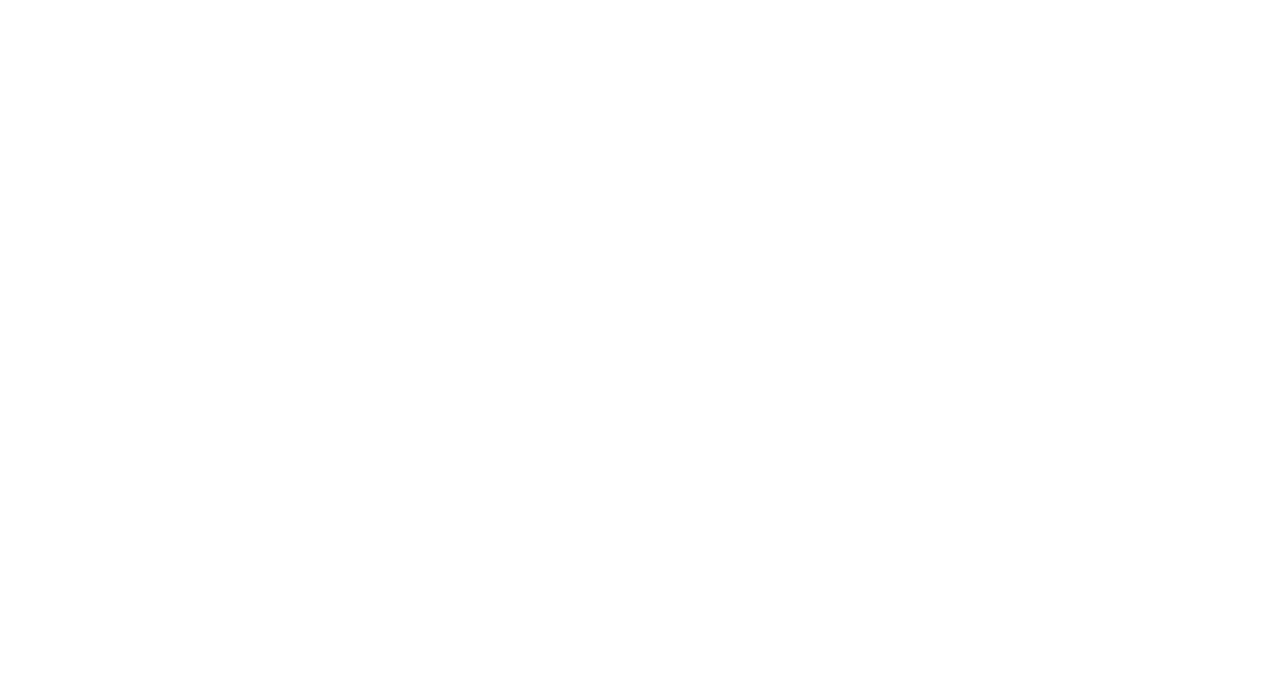
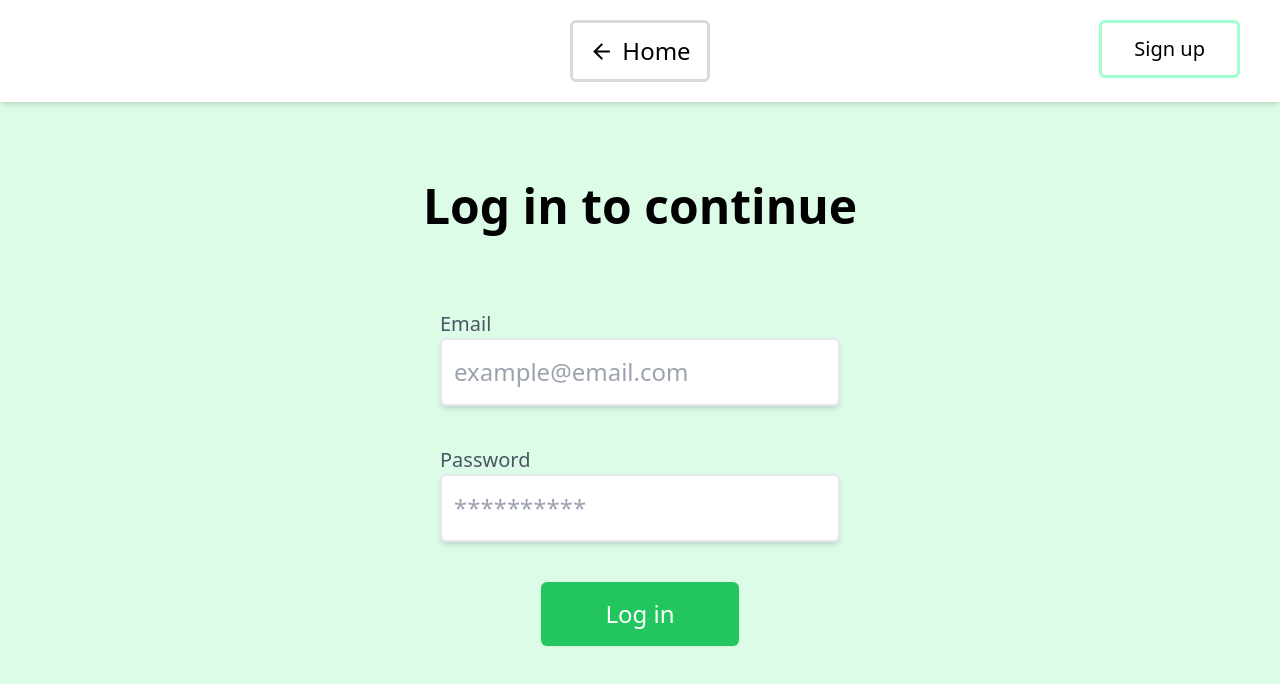
Before and after one commit to JGMundle/shapers-ecommerce, a Next.js app: page /signon/login in a window 1280 px wide. Shown: the top 684 px of the page. Built offline with nearby package versions, Linux system fonts and the light colour scheme.

Commit message:
Add design to the login and sign up page

```diff
--- /dev/null
+++ b/app/components/LoginBar.tsx
@@ -0,0 +1,23 @@
+import Link from 'next/link';
+import React from 'react'
+import styles from "./SignonBar.module.css"
+import { IoMdArrowBack } from "react-icons/io";
+
+const LoginBar = () => {
+
+  return (
+      <div className="flex flex-row p-5 shadow-md justify-center bg-white">
+
+      <Link href={"/"} className={styles.home}>
+        <IoMdArrowBack size={25} className='mr-2'/>
+        Home
+      </Link>
+
+      <Link href={"/signon/signup"} className={styles.loginbtn}>
+        Sign up
+      </Link>
+    </div>
+  );
+}
+
+export default LoginBar
--- /dev/null
+++ b/app/components/SignonBar.module.css
@@ -0,0 +1,39 @@
+.loginbtn {
+    font-size: 1.25rem;
+    line-height: 1.75rem;
+    border-width: 3px;
+    border-color: #7fffbfbd;
+    border-radius: 6px;
+    padding-inline: 2rem;
+    padding-block: 0.75rem;
+
+    position: absolute;
+    right: 2.5rem;
+
+    transition: ease-out 250ms;
+}
+
+.loginbtn:hover {
+    background-color: #7fffbf43;
+    transition: background ease-in 170ms;
+}
+
+
+.home {
+    display: flex;
+    flex-direction: row;
+    align-items: center;
+    font-size: 1.5rem;
+    line-height: 2rem;
+
+    border: 3px solid rgba(128, 128, 128, 0.289);
+    border-radius: 6px;
+    padding-inline: 1rem;
+    padding-block: 0.75rem;
+    transition: ease-out 250ms;
+}
+
+.home:hover {
+    background-color: rgba(128, 128, 128, 0.136);
+    transition: background ease-in 170ms;
+}
--- a/app/components/SignupProgress.tsx
+++ b/app/components/SignupProgress.tsx
@@ -1,13 +1,44 @@
+import Link from 'next/link';
 import React from 'react'
-import { Bs1Circle, Bs1CircleFill } from "react-icons/bs";
+import {
+  Bs1Circle,
+  Bs1CircleFill,
+  Bs2Circle,
+  Bs2CircleFill
+} from "react-icons/bs";
+import styles from "./SignonBar.module.css"
+import { IoMdArrowBack } from 'react-icons/io';
 
 const SignupProgress = () => {
+  // Styles
+  const circleSize = 35
+
+  const progressStyle = {
+    numberDivStyle: "flex flex-col items-center space-y-1",
+  };
+
   return (
-    <div className="flex flex-row p-5 shadow-md items-center bg-white">
-      <Bs1Circle />
+    <div className="flex flex-row p-5 shadow-md justify-center bg-white space-x-20 ">
+      <Link href={"/"} className={`${styles.home} absolute left-10`}>
+        <IoMdArrowBack size={25} className="mr-2" />
+        Home
+      </Link>
 
+      <div className={progressStyle.numberDivStyle}>
+        <Bs1Circle size={circleSize} />
+        <p>Account</p>
+      </div>
+
+      <div className={progressStyle.numberDivStyle}>
+        <Bs2Circle size={circleSize} />
+        <p>Bank details</p>
+      </div>
+
+      <Link href={"/signon/login"} className={styles.loginbtn}>
+        Log in
+      </Link>
     </div>
-  )
+  );
 }
 
 export default SignupProgress
--- a/app/signon/login/page.tsx
+++ b/app/signon/login/page.tsx
@@ -1,9 +1,57 @@
+import LoginBar from '@/app/components/LoginBar';
+import SignupProgress from '@/app/components/SignupProgress';
 import React from 'react'
 
 const page = () => {
+    const formStyle = {
+    mainForm: "mt-10 flex flex-col items-center",
+    fieldStyle: "",
+    labelStyle: "text-xl text-gray-600",
+    inputStyle1: "text-2xl border-2 rounded-md px-3 py-4 shadow-md",
+    inputStyle2: "text-2xl border-2 rounded-md px-3 py-4 shadow-md",
+
+    divStyle: " flex flex-col"
+  };
+
+  const longInputWidth = "25rem"
   return (
-    <div>
+    <div className="bg-green-100" style={{ minHeight: "100vh" }}>
+      <LoginBar />
+      <div className="mt-20">
+        <h1 className="text-5xl font-bold text-center">
+          Log in to continue
+        </h1>
+        <form action="submit" className={formStyle.mainForm}>
+          <div className={`${formStyle.divStyle} m-10`}>
+            <label htmlFor="" className={formStyle.labelStyle}>
+              Email
+            </label>
+            <input
+              type="text"
+              placeholder="example@email.com"
+              className={`${formStyle.inputStyle2}`}
+              style={{ width: `${longInputWidth}` }}
+            />
+          </div>
 
+          <div className={`${formStyle.divStyle} mb-5`}>
+            <label htmlFor="" className={formStyle.labelStyle}>
+              Password
+            </label>
+            <input
+              type="password"
+              placeholder="**********"
+              className={formStyle.inputStyle2}
+              style={{ width: `${longInputWidth}` }}
+            />
+          </div>
+          <div className='absolute left-10'/>
+
+          <button className="mt-5 text-2xl bg-green-500 rounded-md p-4 text-white px-16 shadow-sm">
+            Log in
+          </button>
+        </form>
+      </div>
     </div>
   );
 }
--- a/app/signon/signup/page.tsx
+++ b/app/signon/signup/page.tsx
@@ -12,8 +12,10 @@ const signup = () => {
 
     divStyle: " flex flex-col"
   };
+
+  const longInputWidth = "25rem"
   return (
-    <div className="bg-green-100 ">
+    <div className="bg-green-100" style={{minHeight: "100vh"}}>
       <SignupProgress/>
       <div className="mt-20">
         <h1 className="text-5xl font-bold text-center">
@@ -53,7 +55,7 @@ const signup = () => {
               type="text"
               placeholder="example@email.com"
               className={`${formStyle.inputStyle2}`}
-              style={{width: "24rem"}}
+              style={{width: `${longInputWidth}`}}
             />
           </div>
 
@@ -65,11 +67,11 @@ const signup = () => {
               type="password"
               placeholder="**********"
               className={formStyle.inputStyle2}
-              style={{width: "24rem"}}
+              style={{width: `${longInputWidth}`}}
             />
           </div>
 
-          <button className="mt-5 text-2xl bg-green-500 rounded-md p-4 text-white px-16">Continue</button>
+          <button className="mt-5 text-2xl bg-green-500 rounded-md p-4 text-white px-16 shadow-sm">Continue</button>
         </form>
       </div>
     </div>
```
Also changed, not shown: CommitLog.txt, app/globals.css (line endings or trailing spaces).
